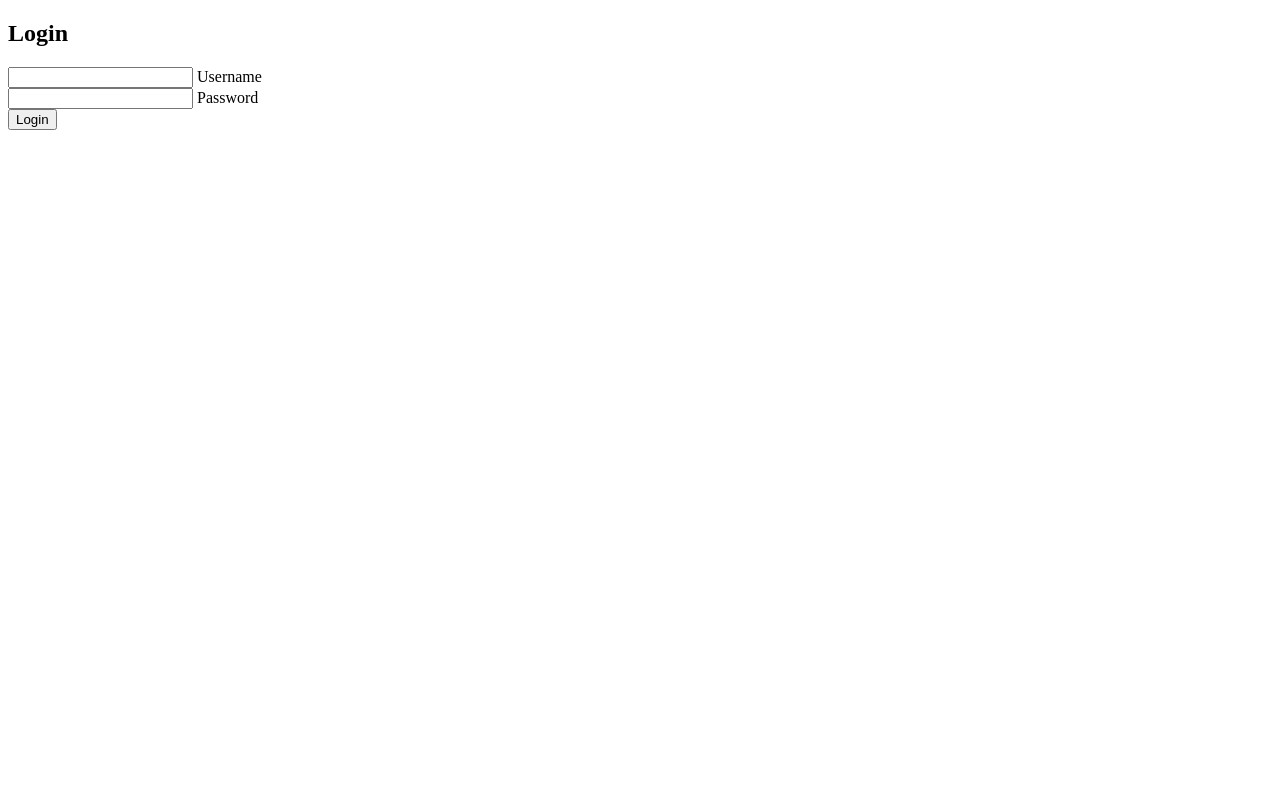
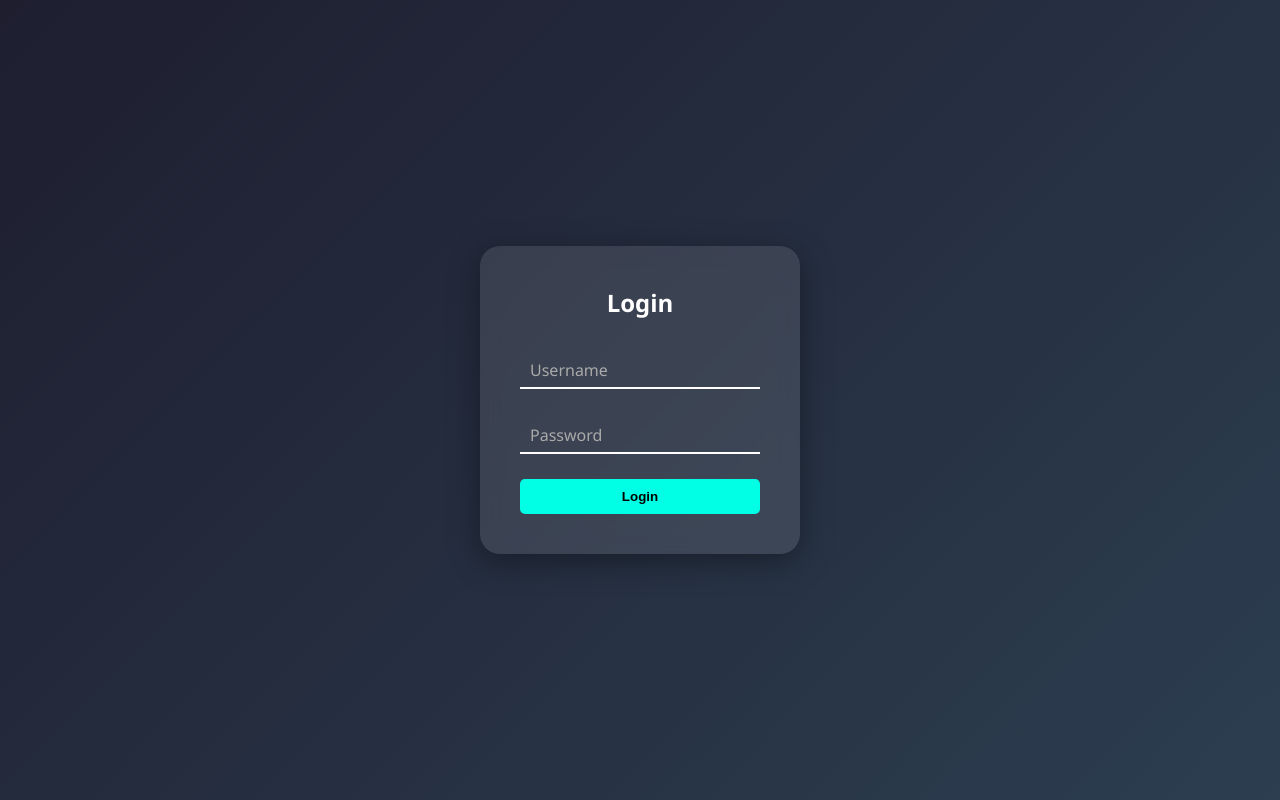
Before and after one commit to azmat88-lhr/Login-page, a plain HTML site: page docs/index.html in a window 1280 px wide. Drawn offline with Linux system fonts and the light colour scheme; files that its build step writes are made by us from their sources; the site is published under a folder, as on GitHub Pages, so addresses that start at the root find nothing.

Commit message:
Update index.html

```diff
--- a/docs/index.html
+++ b/docs/index.html
@@ -4,7 +4,7 @@
   <meta charset="UTF-8" />
   <meta name="viewport" content="width=device-width, initial-scale=1.0"/>
   <title>Login2</title>
-  <link rel="stylesheet" href="/css/login2.css" />
+  <link rel="stylesheet" href="login2.css" />
 </head>
 <body>
   <div class="container">
```
